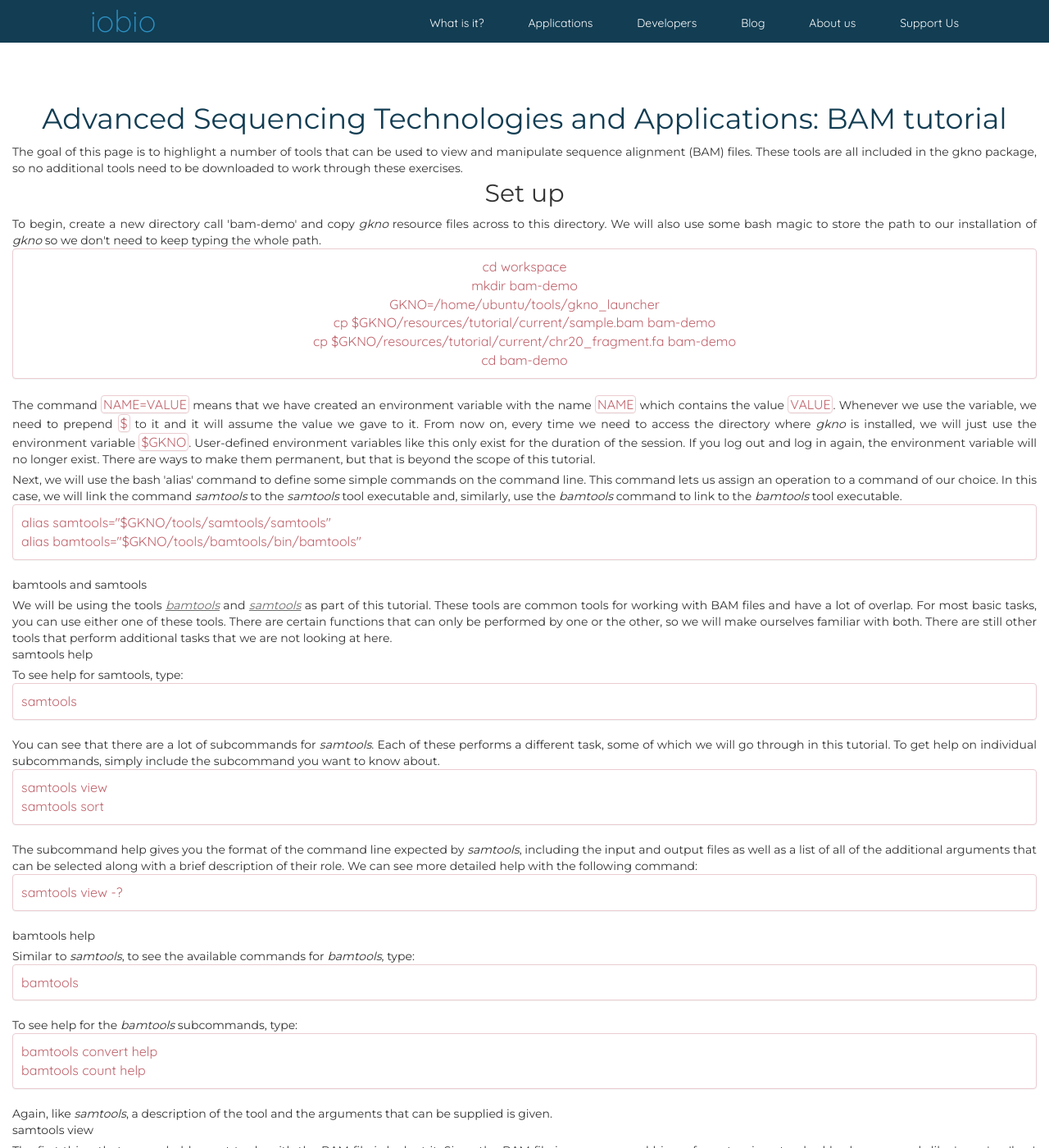
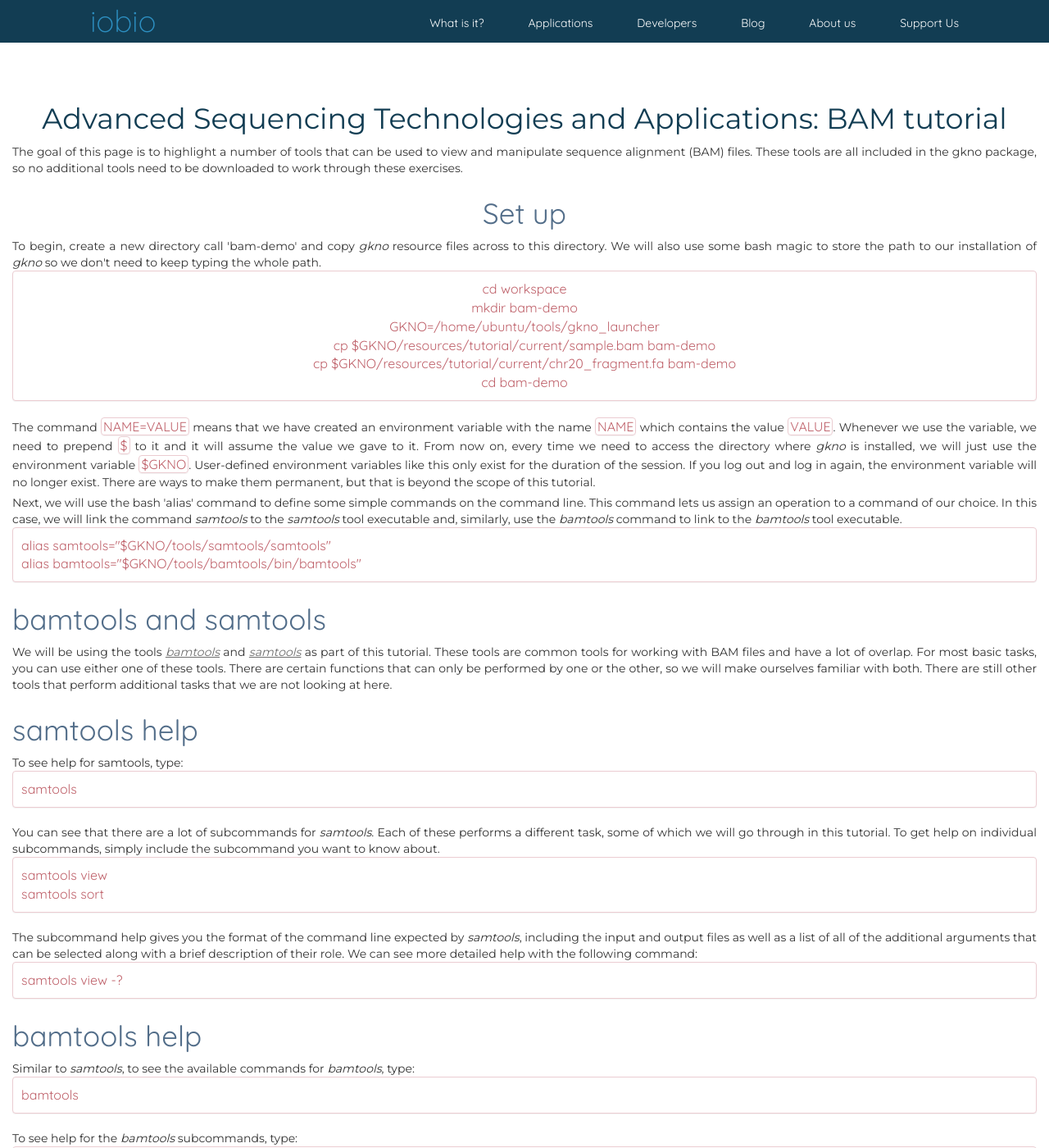
Before and after one commit to iobio/homepage, a Jekyll site: the page built from cshl.html, in a window 1280 px wide and 1400 px high. Shown: the whole window at 82% size. Built offline with Jekyll 4.4.1, drawn with Linux system fonts in a browser that asks for light colours; some web fonts are replaced.

Commit message:
Update site.css

```diff
--- a/public/css/site.css
+++ b/public/css/site.css
@@ -185,6 +185,7 @@ a { color:rgb(110,110,110); text-decoration: underline;}
  */
 .section { text-align: center; padding: 30px 0px 50px 0px;}
 .section-title { font-size: 35px;}
+.section-subtitle { color:#526D89; font-size: 35px; margin-top: 20px; font-family: quicksand; }
 .description { font-size: 14px; text-align:justify; margin-top:5px;}
 
 .section #apps {margin: 20px 0px 0px -20px; padding: 0px; list-style-type: none; text-align: center;}
```
